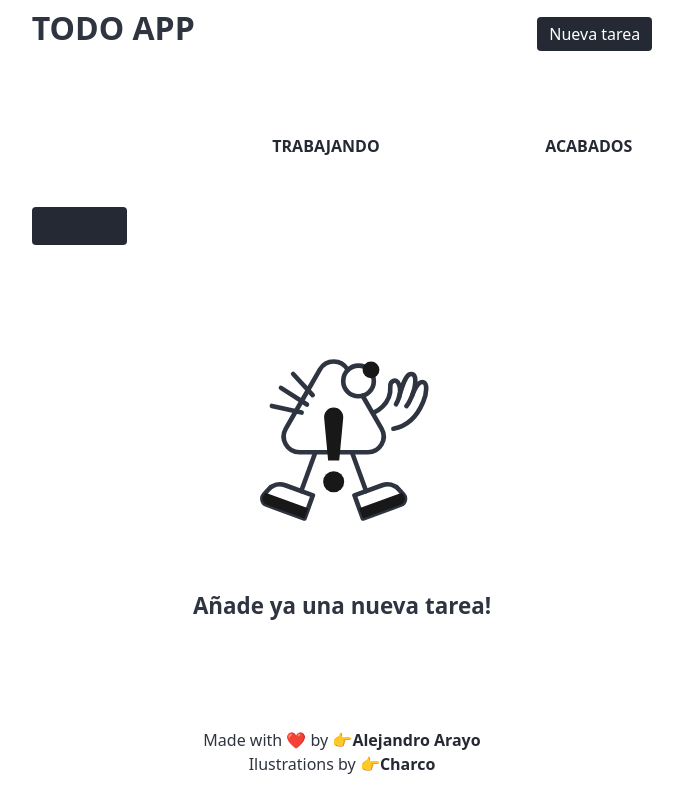
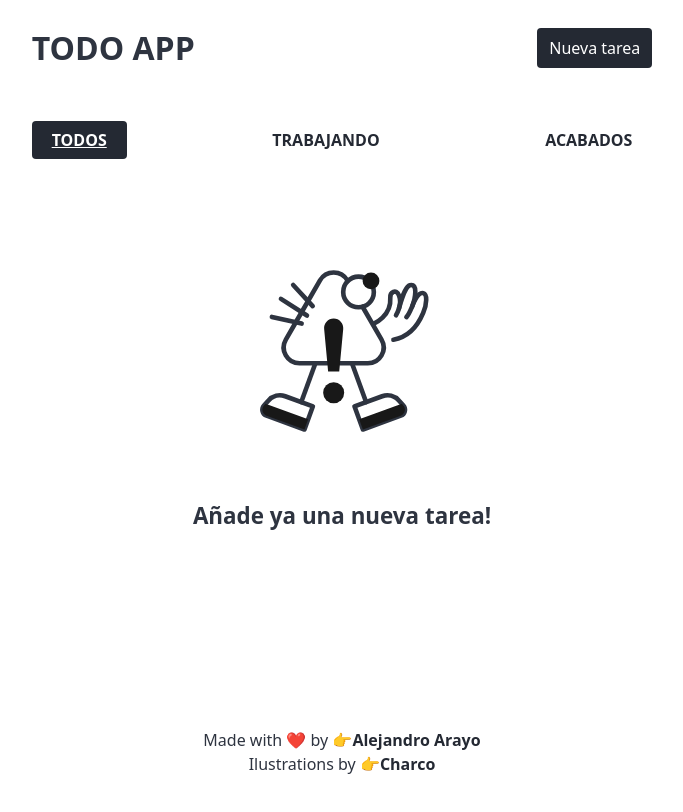
Before and after one commit to ArayoAlejandro/TODOAPP, a React (Vite) app: page /all in a window 1280 px wide. Shown: the top 812 px of the page, without its empty margins (298-981 px from the left). Built offline with nearby package versions, Linux system fonts and the light colour scheme.

Commit message:
Fix landing

```diff
--- a/src/App.jsx
+++ b/src/App.jsx
@@ -44,9 +44,10 @@ function App () {
         }}
       />
       <main>
-
-        <Header />
-        <RouterProvider router={router} />
+        <div>
+          <Header />
+          <RouterProvider router={router} />
+        </div>
         <footer>
           <p>Made with ❤️ by  👉<a href='https://aarayo-portfolio.vercel.app/' target='_blank' rel='noreferrer'>Alejandro Arayo</a></p>
           <p>Ilustrations by  👉<a href='https://www.charco.design/' target='_blank' rel='noreferrer'>Charco</a></p>
--- a/src/index.css
+++ b/src/index.css
@@ -75,7 +75,6 @@ button {
 ul {
   border: 2px solid #242933;
   border-radius: 0.25rem;
-  position: absolute;
   max-height: 65%;
   width: 100%;
   display: flex;
@@ -233,6 +232,7 @@ form span {
 }
 
 main>header {
+  align-items: center;
   display: flex;
   justify-content: space-between;
   align-items: baseline;
```
